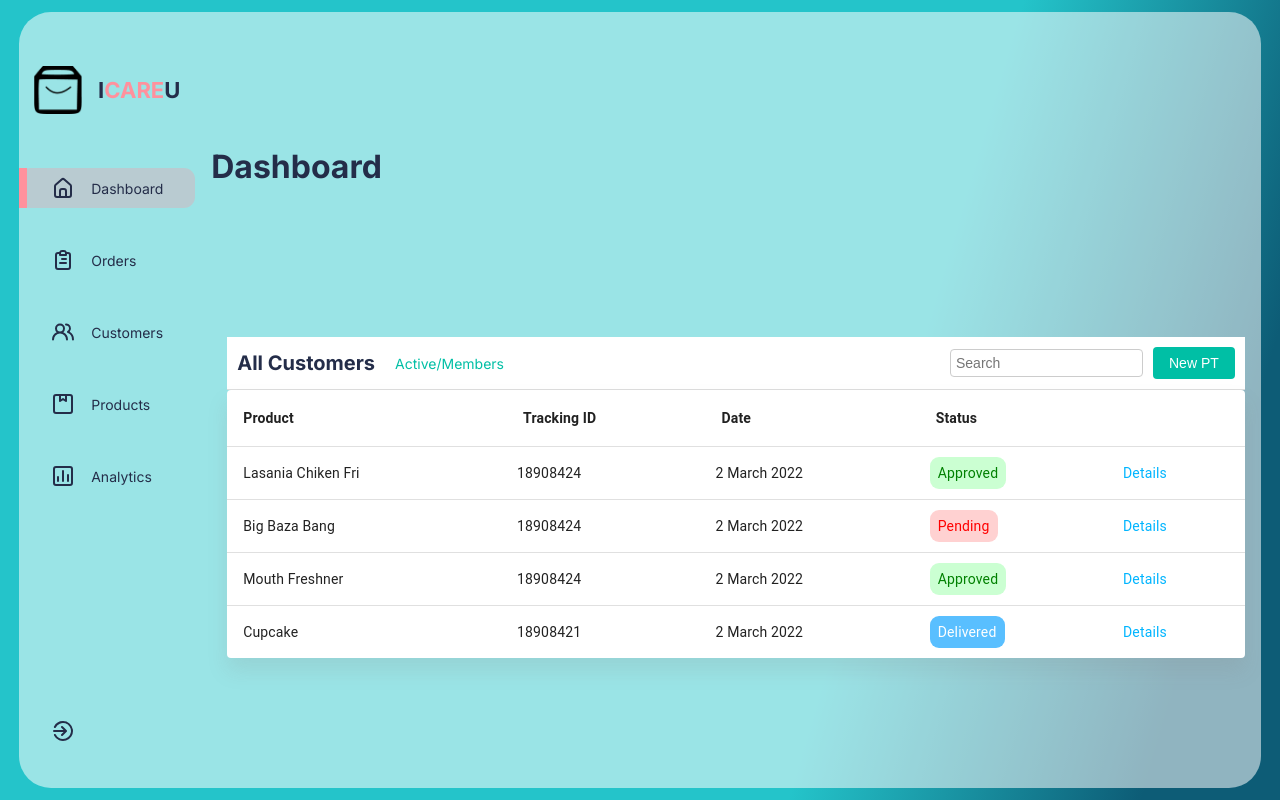
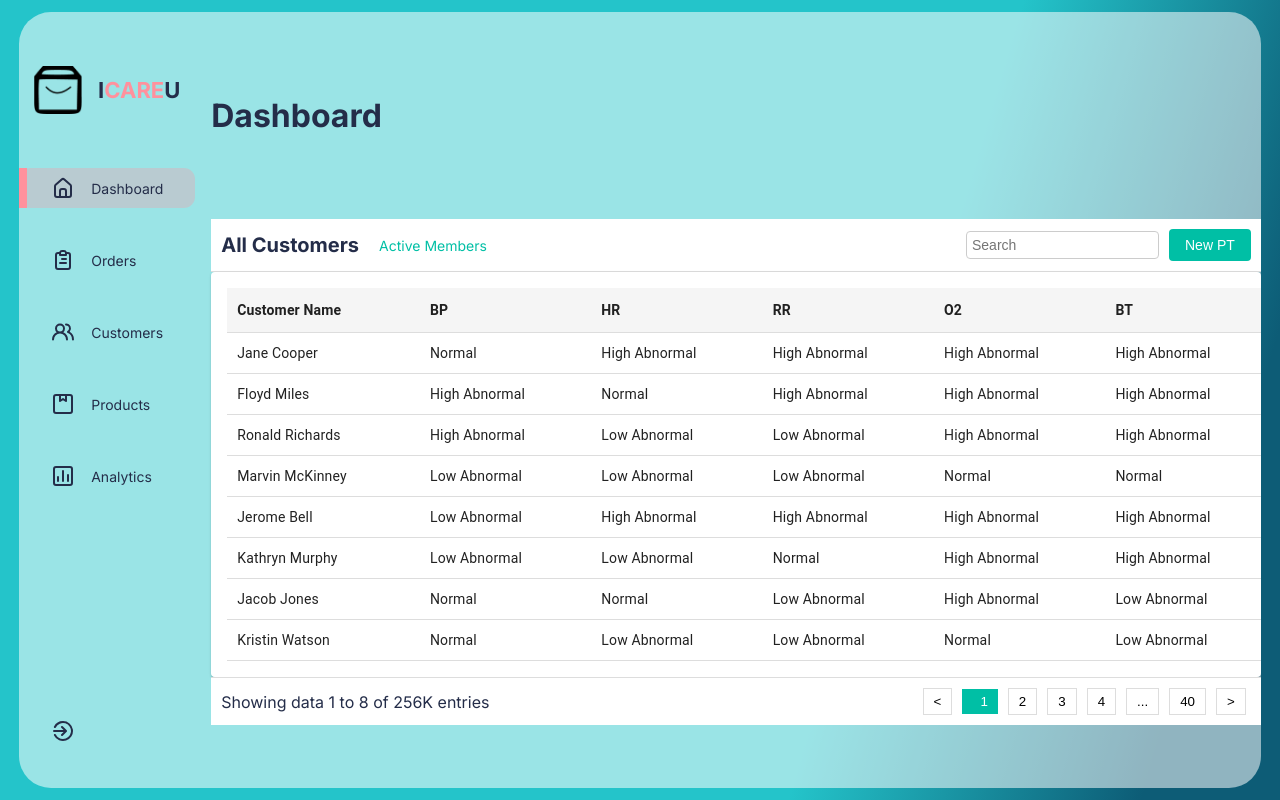
Before and after one commit to leequeRz/Tundjang2024, a React (Create React App) app: page / in a window 1280 px wide. Built offline with nearby package versions, Linux system fonts and the light colour scheme.

Commit message:
update new Table

```diff
--- a/src/components/Table/Table.css
+++ b/src/components/Table/Table.css
@@ -5,34 +5,24 @@
 .MuiTableRow-root.MuiTableRow-head > * {
   font-weight: bold !important;
 }
-.Table{
+
+.Table {
   margin: 1rem;
-  padding: auto;
-  /* background-color: #00b5ff; */
-  /* width: 100%; */
-}
-.Table td,
-th {
-  /* border: none !important; */
-  padding-left: 10px;
-  /* background-color: #00b5f4; */
+  width: 100%;
+  border-collapse: collapse;
 }
 
-.Table:first-child {
-  border-radius: 0.7rem !important;
+.Table td,
+.Table th {
+  padding: 10px;
+  text-align: left;
+  border-bottom: 1px solid #ddd;
+}
 
+.Table th {
+  background-color: #f5f5f5;
 }
-.status {
-  padding: 8px;
-  border-radius: 9px;
-}
-.Title {
-  font-size: larger;
-}
-.Details {
-  color: #00b5ff !important;
-}
-/* -------------------------------------------------- */
+
 .header-container {
   display: flex;
   justify-content: space-between;
@@ -90,6 +80,34 @@ th {
   background-color: #009688;
 }
 
+.pagination {
+  display: flex;
+  justify-content: space-between;
+  align-items: center;
+  padding: 10px;
+  border-top: 1px solid #ddd;
+  background-color: #fff;
+}
+
+.pagination-controls button {
+  margin: 0 5px;
+  padding: 5px 10px;
+  border: 1px solid #ddd;
+  background-color: #fff;
+  cursor: pointer;
+}
+
+.pagination-controls .active {
+  background-color: #00bfa5;
+  color: #fff;
+  border: none;
+}
+
+.pagination-controls button:hover {
+  background-color: #f0f0f0;
+}
+
+
 @media screen and (max-width: 1200px) {
   .Table {
     width: 170%;
--- a/src/components/Table/Table.jsx
+++ b/src/components/Table/Table.jsx
@@ -1,90 +1,82 @@
-import * as React from "react";
-import Table from "@mui/material/Table";
-import TableBody from "@mui/material/TableBody";
-import TableCell from "@mui/material/TableCell";
-import TableContainer from "@mui/material/TableContainer";
-import TableHead from "@mui/material/TableHead";
-import TableRow from "@mui/material/TableRow";
-import Paper from "@mui/material/Paper";
-import "./Table.css";
+import React from 'react';
+import './Table.css';
+import Table from '@mui/material/Table';
+import TableBody from '@mui/material/TableBody';
+import TableCell from '@mui/material/TableCell';
+import TableContainer from '@mui/material/TableContainer';
+import TableHead from '@mui/material/TableHead';
+import TableRow from '@mui/material/TableRow';
+import Paper from '@mui/material/Paper';
 
-function createData(name, trackingId, date, status) {
-  return { name, trackingId, date, status };
-}
+const createData = (name, BP, HR, RR, O2, BT) => {
+  return { name, BP, HR, RR, O2, BT };
+};
 
 const rows = [
-  createData("Lasania Chiken Fri", 18908424, "2 March 2022", "Approved"),
-  createData("Big Baza Bang ", 18908424, "2 March 2022", "Pending"),
-  createData("Mouth Freshner", 18908424, "2 March 2022", "Approved"),
-  createData("Cupcake", 18908421, "2 March 2022", "Delivered"),
+  createData('Jane Cooper', 'Normal', 'High Abnormal', 'High Abnormal', 'High Abnormal', 'High Abnormal'),
+  createData('Floyd Miles', 'High Abnormal', 'Normal', 'High Abnormal', 'High Abnormal', 'High Abnormal'),
+  createData('Ronald Richards', 'High Abnormal', 'Low Abnormal', 'Low Abnormal', 'High Abnormal', 'High Abnormal'),
+  createData('Marvin McKinney', 'Low Abnormal', 'Low Abnormal', 'Low Abnormal', 'Normal', 'Normal'),
+  createData('Jerome Bell', 'Low Abnormal', 'High Abnormal', 'High Abnormal', 'High Abnormal', 'High Abnormal'),
+  createData('Kathryn Murphy', 'Low Abnormal', 'Low Abnormal', 'Normal', 'High Abnormal', 'High Abnormal'),
+  createData('Jacob Jones', 'Normal', 'Normal', 'Low Abnormal', 'High Abnormal', 'Low Abnormal'),
+  createData('Kristin Watson', 'Normal', 'Low Abnormal', 'Low Abnormal', 'Normal', 'Low Abnormal'),
 ];
 
-const makeStyle = (status) => {
-  if (status === 'Approved') {
-    return {
-      background: 'rgb(145 254 159 / 47%)',
-      color: 'green',
-    };
-  } else if (status === 'Pending') {
-    return {
-      background: '#ffadad8f',
-      color: 'red',
-    };
-  } else {
-    return {
-      background: '#59bfff',
-      color: 'white',
-    };
-  }
-};
-
-export default function BasicTable() {
+const TableComponent = () => {
   return (
-    <div className="Table">
+    <div className="container">
       <div className="header-container">
         <div className="header-left">
-          <span className="header-title">All Customers</span>
-          <a href="/active-members" className="header-link">Active/Members</a>
+          <div className="header-title">All Customers</div>
+          <div className="header-link">Active Members</div>
         </div>
         <div className="header-right">
           <input type="text" className="search-input" placeholder="Search" />
           <button className="new-pt-button">New PT</button>
         </div>
       </div>
-      <TableContainer
-        component={Paper}
-        style={{ boxShadow: "0px 13px 20px 0px #80808029" }}
-      >
-        <Table sx={{ minWidth: 900 }} aria-label="simple table">
+      <TableContainer component={Paper}>
+        <Table className="Table">
           <TableHead>
             <TableRow>
-              <TableCell>Product</TableCell>
-              <TableCell align="left">Tracking ID</TableCell>
-              <TableCell align="left">Date</TableCell>
-              <TableCell align="left">Status</TableCell>
-              <TableCell align="left"></TableCell>
+              <TableCell>Customer Name</TableCell>
+              <TableCell>BP</TableCell>
+              <TableCell>HR</TableCell>
+              <TableCell>RR</TableCell>
+              <TableCell>O2</TableCell>
+              <TableCell>BT</TableCell>
             </TableRow>
           </TableHead>
-          <TableBody style={{ color: "white" }}>
-            {rows.map((row) => (
-              <TableRow
-                key={row.name}
-                sx={{ "&:last-child td, &:last-child th": { border: 0 } }}
-              >
-                <TableCell component="th" scope="row">
-                  {row.name}
-                </TableCell>
-                <TableCell align="left">{row.trackingId}</TableCell>
-                <TableCell align="left">{row.date}</TableCell>
-                <TableCell align="left">
-                  <span className="status" style={makeStyle(row.status)}>{row.status}</span>
-                </TableCell>
-                <TableCell align="left" className="Details">Details</TableCell>
+          <TableBody>
+            {rows.map((row, index) => (
+              <TableRow key={index}>
+                <TableCell>{row.name}</TableCell>
+                <TableCell>{row.BP}</TableCell>
+                <TableCell>{row.HR}</TableCell>
+                <TableCell>{row.RR}</TableCell>
+                <TableCell>{row.O2}</TableCell>
+                <TableCell>{row.BT}</TableCell>
               </TableRow>
             ))}
           </TableBody>
         </Table>
       </TableContainer>
+      <div className="pagination">
+        <span>Showing data 1 to 8 of 256K entries</span>
+        <div className="pagination-controls">
+          <button>{'<'}</button>
+          <button className="active">1</button>
+          <button>2</button>
+          <button>3</button>
+          <button>4</button>
+          <button>...</button>
+          <button>40</button>
+          <button>{'>'}</button>
+        </div>
+      </div>
     </div>
   );
-}
+};
+
+export default TableComponent;
```
